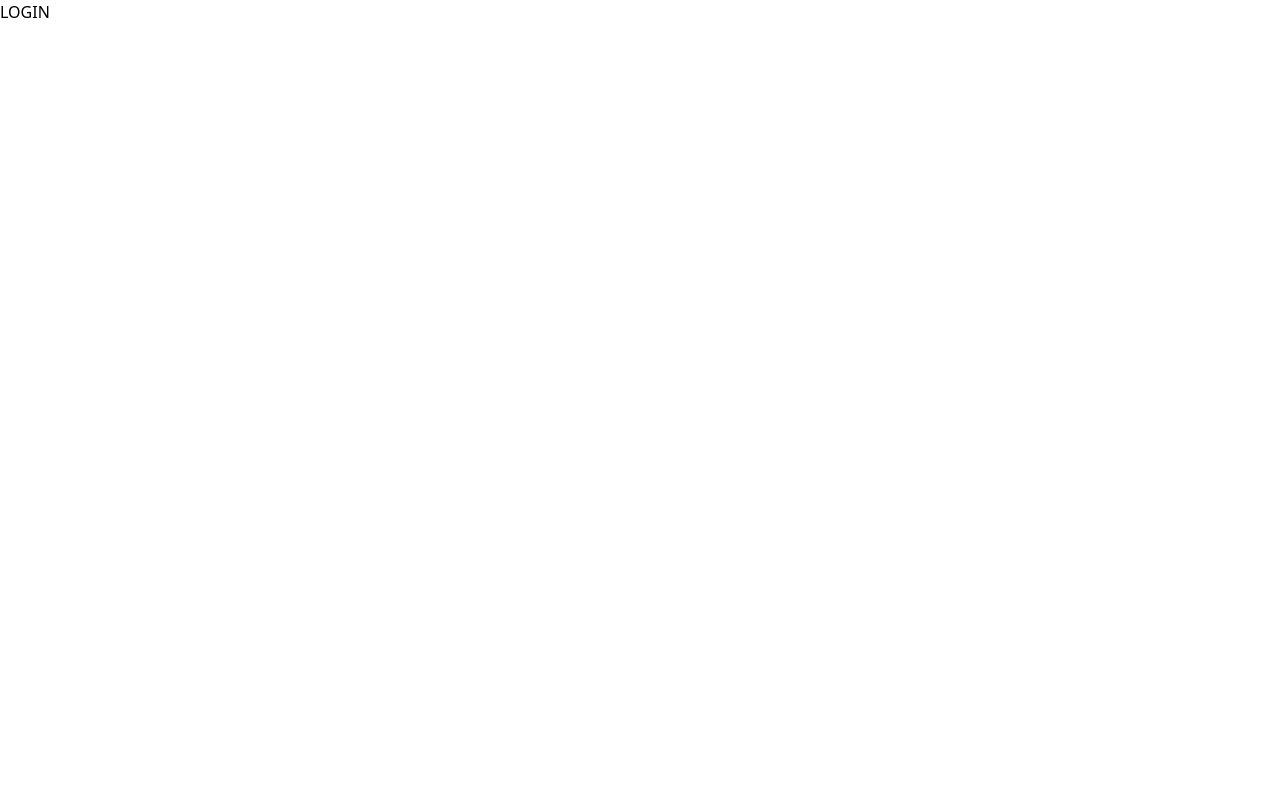
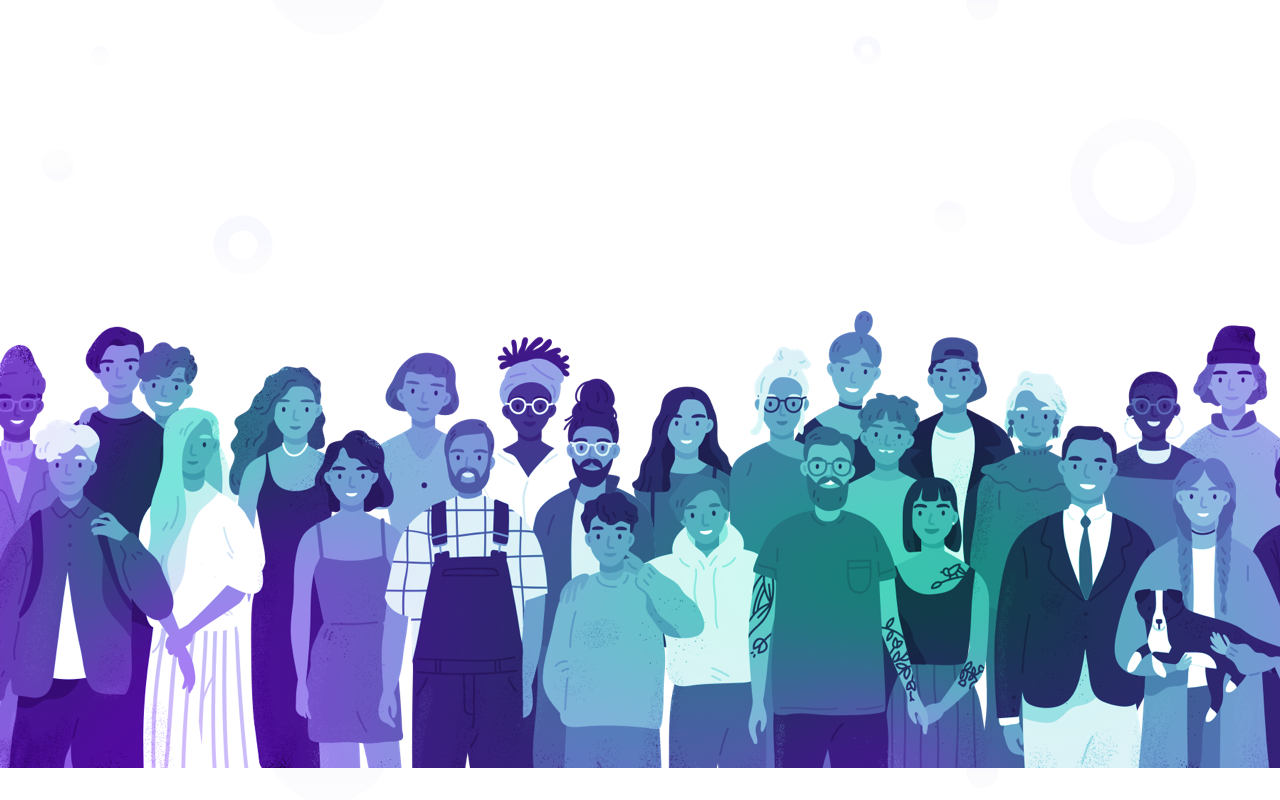
Before and after one commit to payalkherajani/keep, a React (Create React App) app in the folder frontend/: page / in a window 1280 px wide. Built offline with nearby package versions, Linux system fonts and the light colour scheme.

Commit message:
frontend:added-background-image

```diff
--- a/frontend/src/App.tsx
+++ b/frontend/src/App.tsx
@@ -4,7 +4,7 @@ import Login from './screens/Login';
 function App() {
 
   return (
-    <div>
+    <div className="container mx-auto min-h-screen">
       <BrowserRouter>
         <Routes>
           <Route path="/" element={<Login />} />
--- a/frontend/src/screens/Login.tsx
+++ b/frontend/src/screens/Login.tsx
@@ -1,10 +1,8 @@
 import React from 'react';
-
-
 const Login = () => {
     return (
-        <div>
-            LOGIN
+        <div className="container">
+            <div className="bg-login-background min-h-screen max-w-full"></div>
         </div>
     );
 };
--- a/frontend/tailwind.config.js
+++ b/frontend/tailwind.config.js
@@ -2,7 +2,11 @@ module.exports = {
   purge: ['./src/**/*.{js,jsx,ts,tsx}', './public/index.html'],
   darkMode: false, // or 'media' or 'class'
   theme: {
-    extend: {},
+    extend: {
+      backgroundImage: theme => ({
+        'login-background': "url('./img/people.png')",
+      })
+    },
   },
   variants: {
     extend: {},
```
Also changed, not shown: frontend/src/img/people.png (added).
